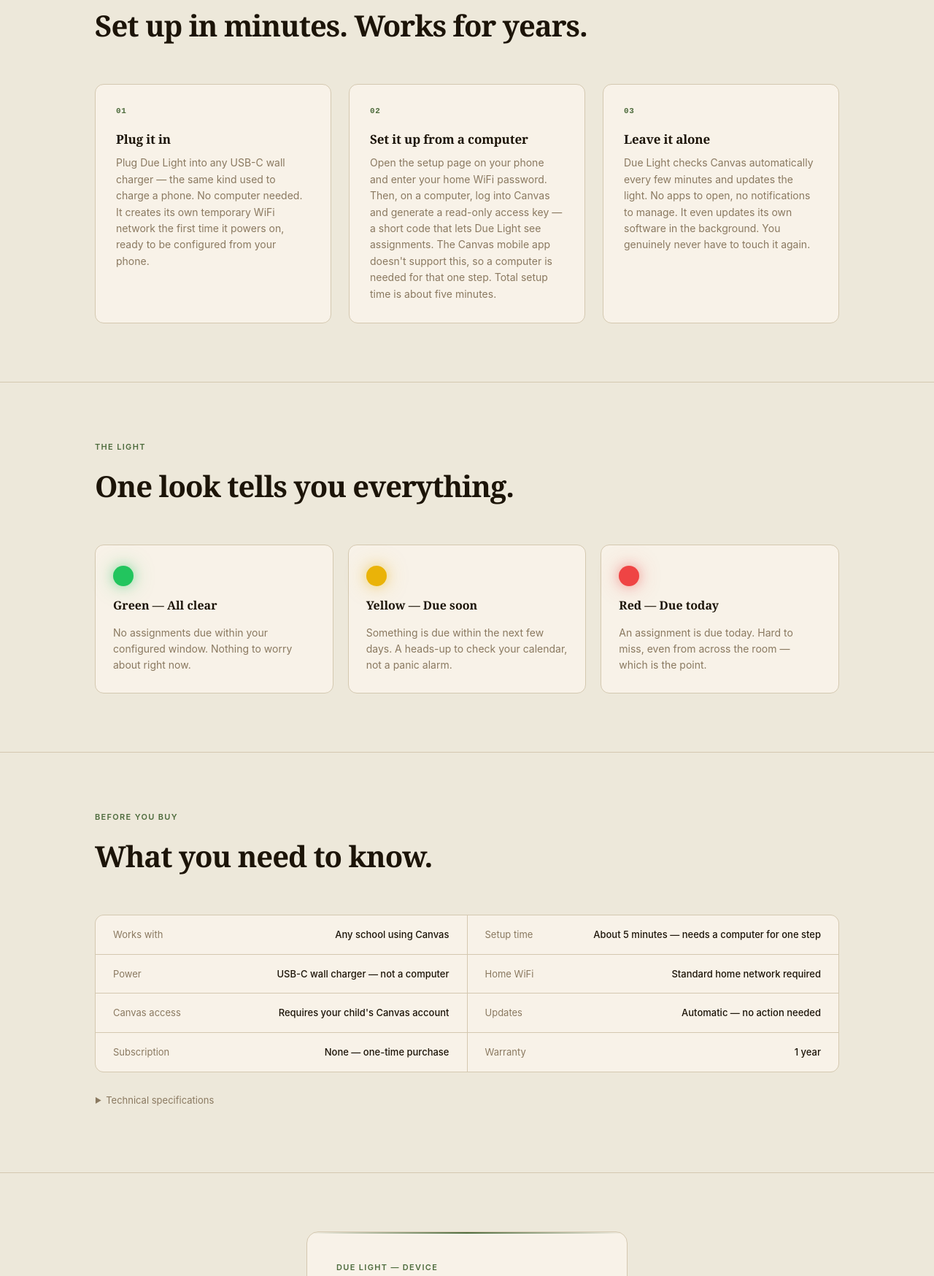
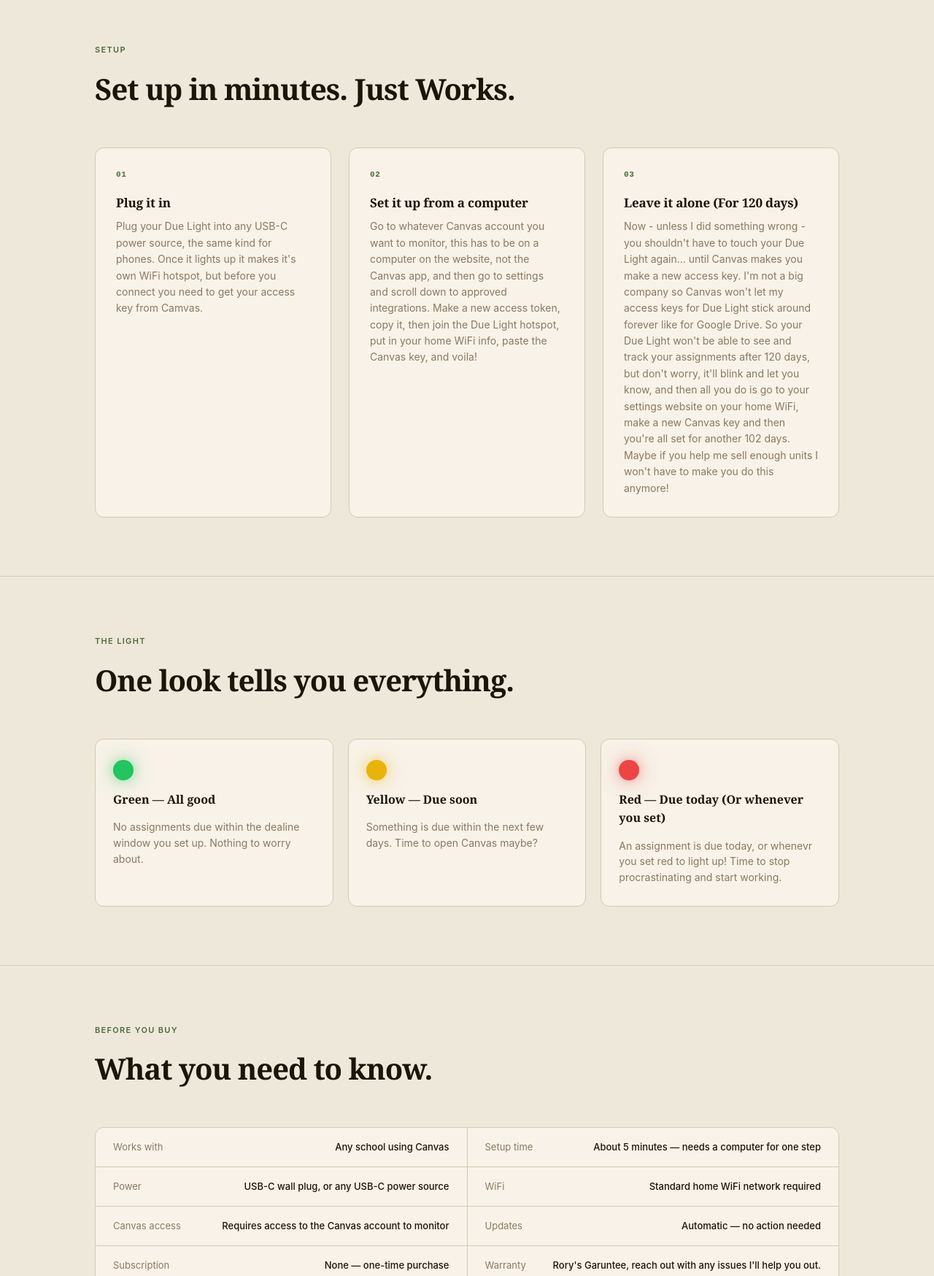
Before and after one commit to Rory-create/canvas-led-tracker, a website: page dashboard/public/home.html in a window 1280 px wide. Shown: the part 828-2576 px from the top of the page at 73% size. Drawn offline with Linux system fonts and the light colour scheme.

Commit message:
your message here

```diff
--- a/dashboard/public/home.html
+++ b/dashboard/public/home.html
@@ -527,8 +527,8 @@ footer a:hover { color: var(--text); }
     <div class="hero-tag">
       <span>Works with Canvas</span>
     </div>
-    <h1>Your kid's deadlines,<br><em>at a glance.</em></h1>
-    <p>Due Light plugs into any wall outlet and quietly monitors your child's school assignments. A small colored light on their desk tells you both — instantly — whether they're keeping up. No app to check. No texts to send.</p>
+    <h1>Your deadlines,<br><em>at a glance.</em></h1>
+    <p>I started Due Light because if I forgot an assignment, it wasn't because I didn't care, it was because I forgot it existed. Sure I could get a planner, set reminders, but that requires effort. With Due Light I only have to remember to set it up once, not every time I get a new assignment. Frome then on it's always in the background, a constant reminder for me if I have work to do. No notifcations that get lost, no need to set a reminder.</p>
     <div class="hero-actions">
       <a href="#pricing" class="btn-primary">Get Due Light</a>
       <a href="#how-it-works" class="btn-secondary">See how it works</a>
@@ -554,22 +554,22 @@ footer a:hover { color: var(--text); }
 <!-- How it works -->
 <section class="section" id="how-it-works">
   <div class="section-label">Setup</div>
-  <h2>Set up in minutes. Works for years.</h2>
+  <h2>Set up in minutes. Just Works.</h2>
   <div class="steps">
     <div class="step">
       <div class="step-num">01</div>
       <h3>Plug it in</h3>
-      <p>Plug Due Light into any USB-C wall charger — the same kind used to charge a phone. No computer needed. It creates its own temporary WiFi network the first time it powers on, ready to be configured from your phone.</p>
+      <p>Plug your Due Light into any USB-C power source, the same kind for phones. Once it lights up it makes it's own WiFi hotspot, but before you connect you need to get your access key from Camvas.</p>
     </div>
     <div class="step">
       <div class="step-num">02</div>
       <h3>Set it up from a computer</h3>
-      <p>Open the setup page on your phone and enter your home WiFi password. Then, on a computer, log into Canvas and generate a read-only access key — a short code that lets Due Light see assignments. The Canvas mobile app doesn't support this, so a computer is needed for that one step. Total setup time is about five minutes.</p>
+      <p>Go to whatever Canvas account you want to monitor, this has to be on a computer on the website, not the Canvas app, and then go to settings and scroll down to approved integrations. Make a new access token, copy it, then join the Due Light hotspot, put in your home WiFi info, paste the Canvas key, and voila!</p>
     </div>
     <div class="step">
       <div class="step-num">03</div>
-      <h3>Leave it alone</h3>
-      <p>Due Light checks Canvas automatically every few minutes and updates the light. No apps to open, no notifications to manage. It even updates its own software in the background. You genuinely never have to touch it again.</p>
+      <h3>Leave it alone (For 120 days)</h3>
+      <p>Now - unless I did something wrong - you shouldn't have to touch your Due Light again... until Canvas makes you make a new access key. I'm not a big company so Canvas won't let my access keys for Due Light stick around forever like for Google Drive. So your Due Light won't be able to see and track your assignments after 120 days, but don't worry, it'll blink and let you know, and then all you do is go to your settings website on your home WiFi, make a new Canvas key and then you're all set for another 102 days. Maybe if you help me sell enough units I won't have to make you do this anymore!</p>
     </div>
   </div>
 </section>
@@ -583,18 +583,18 @@ footer a:hover { color: var(--text); }
   <div class="colors-grid">
     <div class="color-card">
       <div class="color-indicator green"></div>
-      <h3>Green — All clear</h3>
-      <p>No assignments due within your configured window. Nothing to worry about right now.</p>
+      <h3>Green — All good</h3>
+      <p>No assignments due within the dealine window you set up. Nothing to worry about.</p>
     </div>
     <div class="color-card">
       <div class="color-indicator yellow"></div>
       <h3>Yellow — Due soon</h3>
-      <p>Something is due within the next few days. A heads-up to check your calendar, not a panic alarm.</p>
+      <p>Something is due within the next few days. Time to open Canvas maybe?</p>
     </div>
     <div class="color-card">
       <div class="color-indicator red"></div>
-      <h3>Red — Due today</h3>
-      <p>An assignment is due today. Hard to miss, even from across the room — which is the point.</p>
+      <h3>Red — Due today (Or whenever you set)</h3>
+      <p>An assignment is due today, or whenevr you set red to light up! Time to stop procrastinating and start working.</p>
     </div>
   </div>
 </section>
@@ -616,15 +616,15 @@ footer a:hover { color: var(--text); }
     </div>
     <div class="spec-row">
       <span class="spec-key">Power</span>
-      <span class="spec-val">USB-C wall charger — not a computer</span>
+      <span class="spec-val">USB-C wall plug, or any USB-C power source</span>
     </div>
     <div class="spec-row">
-      <span class="spec-key">Home WiFi</span>
-      <span class="spec-val">Standard home network required</span>
+      <span class="spec-key">WiFi</span>
+      <span class="spec-val">Standard home WiFi network required</span>
     </div>
     <div class="spec-row">
       <span class="spec-key">Canvas access</span>
-      <span class="spec-val">Requires your child's Canvas account</span>
+      <span class="spec-val">Requires access to the Canvas account to monitor</span>
     </div>
     <div class="spec-row">
       <span class="spec-key">Updates</span>
@@ -636,7 +636,7 @@ footer a:hover { color: var(--text); }
     </div>
     <div class="spec-row">
       <span class="spec-key">Warranty</span>
-      <span class="spec-val">1 year</span>
+      <span class="spec-val">Rory's Garuntee, reach out with any issues I'll help you out.</span>
     </div>
   </div>
   <details style="margin-top:20px;">
@@ -664,10 +664,10 @@ footer a:hover { color: var(--text); }
       <ul class="feature-list">
         <li>Due Light device + USB-C cable included</li>
         <li>Works at any school that uses Canvas</li>
-        <li>Plugs into a wall outlet — no computer required</li>
-        <li>Takes about 5 minutes — needs a computer once to set up</li>
+        <li>Plugs into a wall outlet</li>
+        <li>Takes about 5 minutes — needs a computer to set up</li>
         <li>Updates itself automatically over WiFi</li>
-        <li>1-year warranty</li>
+        <li>Rory's Waruntee Garuntee</li>
       </ul>
       <!-- TODO: Create a Stripe Payment Link at stripe.com/payment-links and replace
            the button href below. For embedded checkout, use Stripe.js instead.
```
